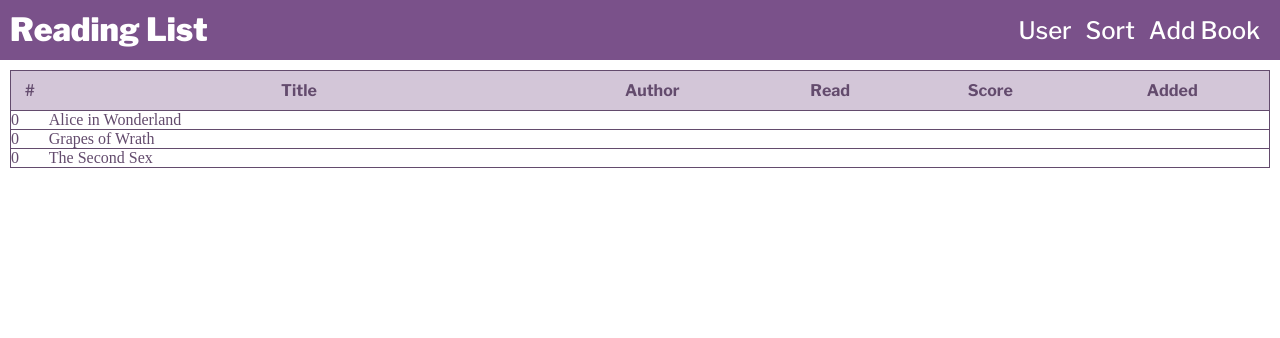
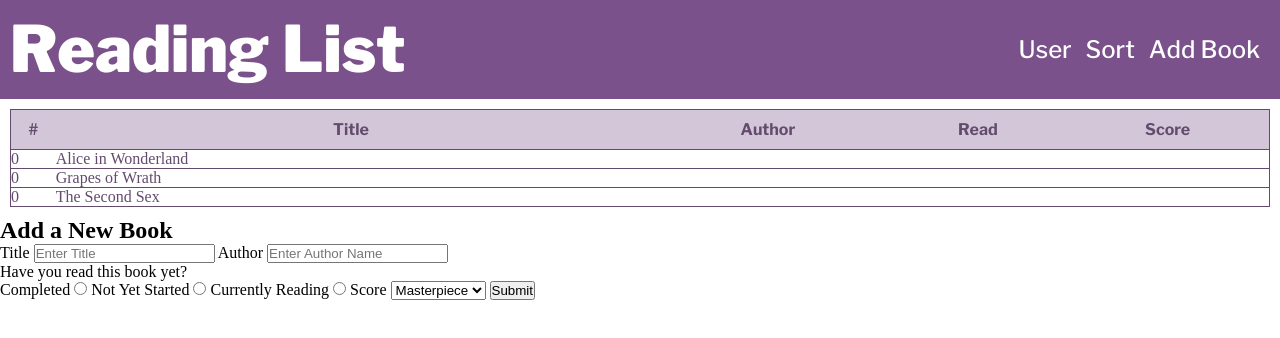
Before and after one commit to gardenOctopus/libraryBooks, a plain HTML site: page index.html in a window 1280 px wide. Drawn offline with Linux system fonts and the light colour scheme.

Commit message:
Created form

```diff
--- a/index.html
+++ b/index.html
@@ -11,7 +11,7 @@
 <body>
     <header>
         <div>
-            <a id="logo" href="#">Reading List</a>
+            <a id="logo" href="#"><h1>Reading List</h1></a>
         </div>
         <div>
             <a class="header-links" href="#">User</a>
@@ -27,10 +27,40 @@
                 <th>Author</th>
                 <th>Read</th>
                 <th>Score</th>
-                <th>Added</th>
             </tr>
         </table>
     </section>
+    <div id="book-form-container">
+        <form action="post" id="book-form">
+            <h2>Add a New Book</h2>
+
+            <label for="title">Title</label>
+            <input type="text" placeholder="Enter Title" name="title" required>
+
+            <label for="author">Author</label>
+            <input type="text" placeholder="Enter Author Name" name="author" required>
+
+            <p>Have you read this book yet?</p>
+            <label for="completed">Completed</label>
+            <input type="radio" id="completed" name="read" value="completed">
+            <label for="notStarted">Not Yet Started</label>
+            <input type="radio" id="notStarted" name="read" value="notStarted">
+            <label for="currentlyReading">Currently Reading</label>
+            <input type="radio" id="currentlyReading" name="read" value="Reading">
+
+            <label for="score">Score</label>
+            <select name="score" id="score">
+                <option value="six">Masterpiece</option>
+                <option value="five">Great</option>
+                <option value="four">Good</option>
+                <option value="three">Okay</option>
+                <option value="two">Bad</option>
+                <option value="one">Awful</option>
+                <option value="zero">Trash</option>
+            </select>
+            <button type="submit" id="submit">Submit</button>
+        </form>
+    </div>
 </body>
 <script src="script.js"></script>
 </html>
--- a/script.js
+++ b/script.js
@@ -5,26 +5,11 @@ const books = [
     {title: 'The Second Sex'}
 ]
 
-//Counts Order of When Books Were Added
-let number = 0;
-
 //Creates New Book Object
 function createObject (title) {
     this.title = title
     return `${title}`
 }
-
-// //Displays Books
-// function displayBooks() {
-//     const shelf = document.getElementById('book-display');
-// let book = [];
-// books.forEach(book => {
-//     for (let key in book) {
-//         book.push(`${book[key]}`);
-//     }
-// })
-// shelf.innerHTML = book;
-// }
 
 function table() {
     //Gets Table
@@ -48,17 +33,7 @@ function table() {
 
 //Attaches addBook Function to Nav Link
 const addBookBtn = document.getElementById('add-book').addEventListener('click', () => {
-    // Ask User for Book
-    const userBook = prompt('Please choose a book to add to the library.');
-    // Takes User Feedback and Creates New Book Object
-    let title = new createObject(userBook);
-    // Pushes New Book Object into the Books Array
-    books.push(title);
-    // Displays the New Book
-    table();
-    //For Book Number
-    //let increaseNumber = ++number;
-    //table(increaseNumber);
+
 });
 
 //Displays Existing Books
```
